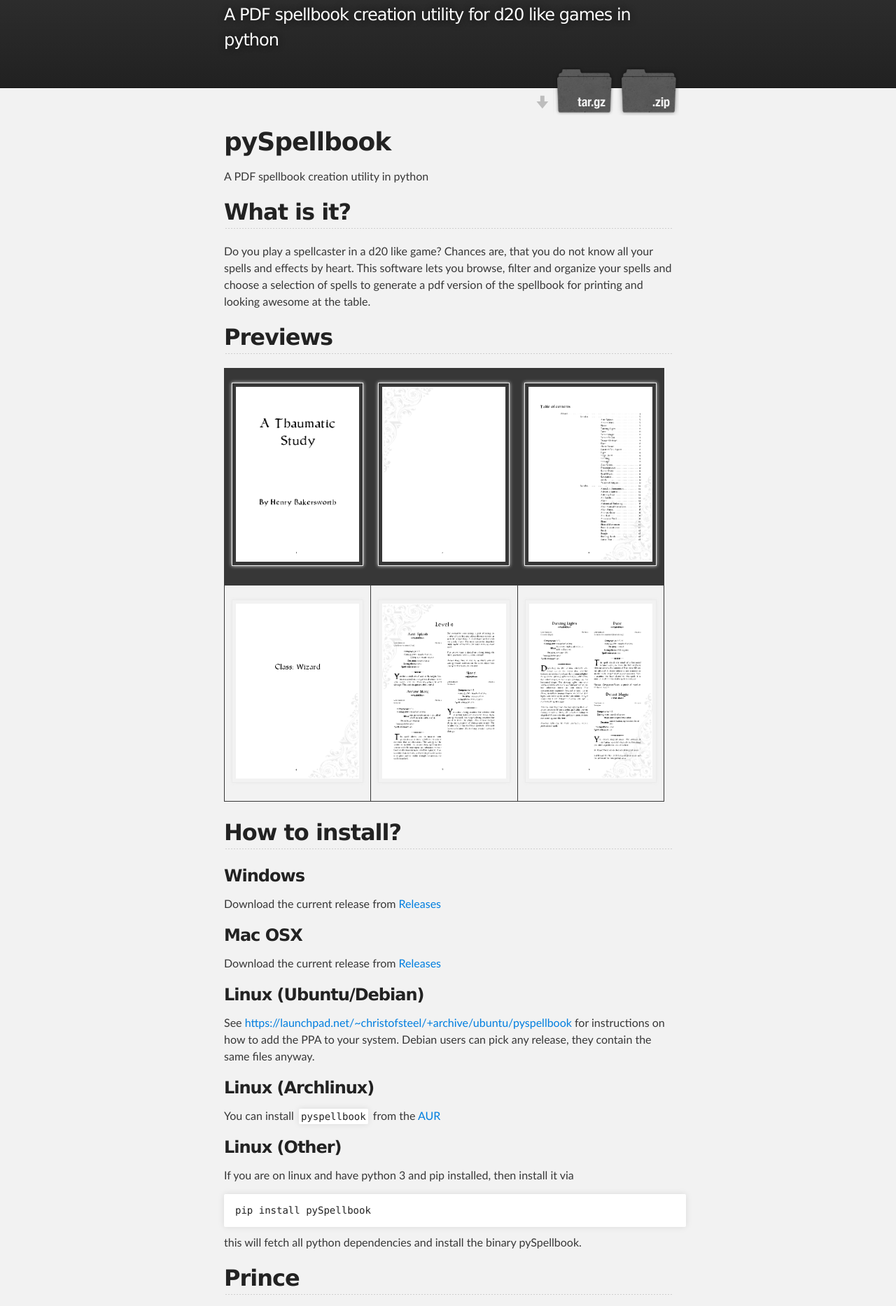
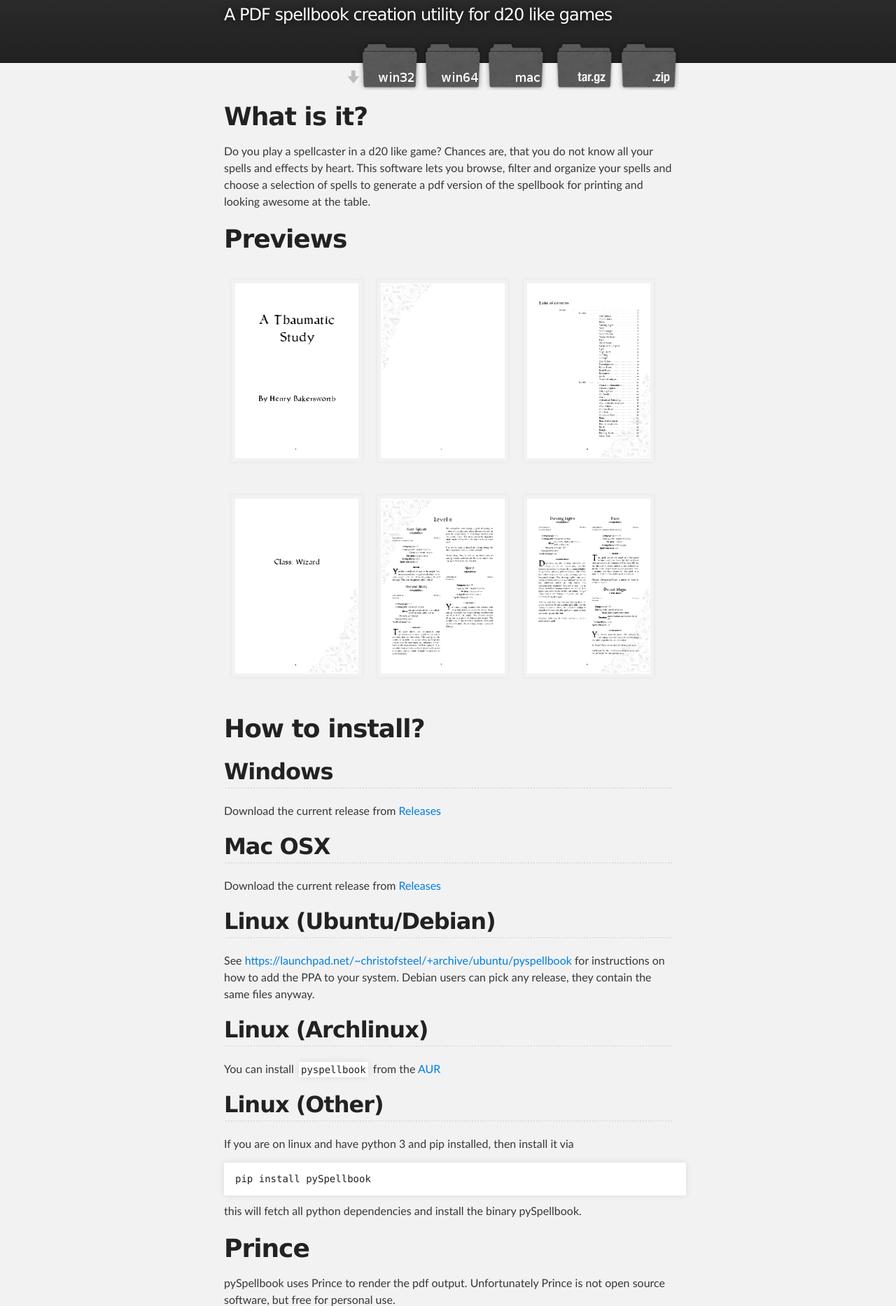
Before and after one commit to christofsteel/pySpellbook, a plain HTML site: page index.html in a window 1280 px wide. Shown: the part 120-1987 px from the top of the page at 70% size. Drawn offline with Linux system fonts and the light colour scheme.

Commit message:
Updated website

```diff
--- a/index.html
+++ b/index.html
@@ -19,11 +19,14 @@
           <a id="forkme_banner" href="https://github.com/christofsteel/pySpellbook">View on GitHub</a>
 
           <h1 id="project_title">Pyspellbook</h1>
-          <h2 id="project_tagline">A PDF spellbook creation utility for d20 like games in python</h2>
+          <h2 id="project_tagline">A PDF spellbook creation utility for d20 like games</h2>
 
             <section id="downloads">
               <a class="zip_download_link" href="https://github.com/christofsteel/pySpellbook/zipball/master">Download this project as a .zip file</a>
               <a class="tar_download_link" href="https://github.com/christofsteel/pySpellbook/tarball/master">Download this project as a tar.gz file</a>
+              <a class="mac_download_link" href="https://github.com/christofsteel/pySpellbook/releases/download/v0.9.0/pySpellbook-0.9.dmg">Download mac installer</a>
+              <a class="win64_download_link" href="https://github.com/christofsteel/pySpellbook/releases/download/v0.9.0/pySpellbook-0.9-amd64.msi">Download win64 installer</a>
+              <a class="win32_download_link" href="https://github.com/christofsteel/pySpellbook/releases/download/v0.9.0/pySpellbook-0.9-win32.msi">Download win32 installer</a>
             </section>
         </header>
     </div>
@@ -31,13 +34,8 @@
     <!-- MAIN CONTENT -->
     <div id="main_content_wrap" class="outer">
       <section id="main_content" class="inner">
-        <h1>
-<a id="pyspellbook" class="anchor" href="#pyspellbook" aria-hidden="true"><span class="octicon octicon-link"></span></a>pySpellbook</h1>
-
-<p>A PDF spellbook creation utility in python</p>
-
-<h2>
-<a id="what-is-it" class="anchor" href="#what-is-it" aria-hidden="true"><span class="octicon octicon-link"></span></a>What is it?</h2>
+<h1>
+<a id="what-is-it" class="anchor" href="#what-is-it" aria-hidden="true"><span class="octicon octicon-link"></span></a>What is it?</h1>
 
 <p>Do you play a spellcaster in a d20 like game? Chances are, that you do
 not know all your spells and effects by heart. This software lets you
@@ -45,18 +43,16 @@
 to generate a pdf version of the spellbook for printing and looking awesome
 at the table.</p>
 
-<h2>
-<a id="previews" class="anchor" href="#previews" aria-hidden="true"><span class="octicon octicon-link"></span></a>Previews</h2>
+<h1>
+<a id="previews" class="anchor" href="#previews" aria-hidden="true"><span class="octicon octicon-link"></span></a>Previews</h1>
 
 <table>
-<thead>
+<tbody>
 <tr>
-<th><img src="https://christofsteel.github.io/pySpellbook/images/all/allplay-0.png" height="250px/"></th>
-<th><img src="https://christofsteel.github.io/pySpellbook/images/all/allplay-1.png" height="250px/"></th>
-<th><img src="https://christofsteel.github.io/pySpellbook/images/all/allplay-2.png" height="250px/"></th>
+<td><img src="https://christofsteel.github.io/pySpellbook/images/all/allplay-0.png" height="250px/"></td>
+<td><img src="https://christofsteel.github.io/pySpellbook/images/all/allplay-1.png" height="250px/"></td>
+<td><img src="https://christofsteel.github.io/pySpellbook/images/all/allplay-2.png" height="250px/"></td>
 </tr>
-</thead>
-<tbody>
 <tr>
 <td><img src="https://christofsteel.github.io/pySpellbook/images/all/allplay-6.png" height="250px/"></td>
 <td><img src="https://christofsteel.github.io/pySpellbook/images/all/allplay-7.png" height="250px/"></td>
@@ -65,33 +61,33 @@
 </tbody>
 </table>
 
+<h1>
+<a id="how-to-install" class="anchor" href="#how-to-install" aria-hidden="true"><span class="octicon octicon-link"></span></a>How to install?</h1>
+
 <h2>
-<a id="how-to-install" class="anchor" href="#how-to-install" aria-hidden="true"><span class="octicon octicon-link"></span></a>How to install?</h2>
-
-<h3>
-<a id="windows" class="anchor" href="#windows" aria-hidden="true"><span class="octicon octicon-link"></span></a>Windows</h3>
+<a id="windows" class="anchor" href="#windows" aria-hidden="true"><span class="octicon octicon-link"></span></a>Windows</h2>
 
 <p>Download the current release from <a href="https://github.com/christofsteel/pySpellbook/releases">Releases</a></p>
 
-<h3>
-<a id="mac-osx" class="anchor" href="#mac-osx" aria-hidden="true"><span class="octicon octicon-link"></span></a>Mac OSX</h3>
+<h2>
+<a id="mac-osx" class="anchor" href="#mac-osx" aria-hidden="true"><span class="octicon octicon-link"></span></a>Mac OSX</h2>
 
 <p>Download the current release from <a href="https://github.com/christofsteel/pySpellbook/releases">Releases</a></p>
 
-<h3>
-<a id="linux-ubuntudebian" class="anchor" href="#linux-ubuntudebian" aria-hidden="true"><span class="octicon octicon-link"></span></a>Linux (Ubuntu/Debian)</h3>
+<h2>
+<a id="linux-ubuntudebian" class="anchor" href="#linux-ubuntudebian" aria-hidden="true"><span class="octicon octicon-link"></span></a>Linux (Ubuntu/Debian)</h2>
 
 <p>See <a href="https://launchpad.net/%7Echristofsteel/+archive/ubuntu/pyspellbook">https://launchpad.net/~christofsteel/+archive/ubuntu/pyspellbook</a> for instructions
 on how to add the PPA to your system. Debian users can pick any release, they contain
 the same files anyway.</p>
 
-<h3>
-<a id="linux-archlinux" class="anchor" href="#linux-archlinux" aria-hidden="true"><span class="octicon octicon-link"></span></a>Linux (Archlinux)</h3>
+<h2>
+<a id="linux-archlinux" class="anchor" href="#linux-archlinux" aria-hidden="true"><span class="octicon octicon-link"></span></a>Linux (Archlinux)</h2>
 
 <p>You can install <code>pyspellbook</code> from the <a href="http://aur.archlinux.org">AUR</a></p>
 
-<h3>
-<a id="linux-other" class="anchor" href="#linux-other" aria-hidden="true"><span class="octicon octicon-link"></span></a>Linux (Other)</h3>
+<h2>
+<a id="linux-other" class="anchor" href="#linux-other" aria-hidden="true"><span class="octicon octicon-link"></span></a>Linux (Other)</h2>
 
 <p>If you are on linux and have python 3 and pip installed, then install it
 via</p>
@@ -101,8 +97,8 @@
 
 <p>this will fetch all python dependencies and install the binary pySpellbook.</p>
 
-<h2>
-<a id="prince" class="anchor" href="#prince" aria-hidden="true"><span class="octicon octicon-link"></span></a>Prince</h2>
+<h1>
+<a id="prince" class="anchor" href="#prince" aria-hidden="true"><span class="octicon octicon-link"></span></a>Prince</h1>
 
 <p>pySpellbook uses Prince to render the pdf output. Unfortunately Prince  is
 not open source software, but free for personal use. </p>
@@ -114,8 +110,8 @@
 print the intermediate html with your favourite browser (Firefox recommended),
 but those have serious drawbacks in terms of support for printed media css.</p>
 
-<h2>
-<a id="how-to-add-spells" class="anchor" href="#how-to-add-spells" aria-hidden="true"><span class="octicon octicon-link"></span></a>How to add spells?</h2>
+<h1>
+<a id="how-to-add-spells" class="anchor" href="#how-to-add-spells" aria-hidden="true"><span class="octicon octicon-link"></span></a>How to add spells?</h1>
 
 <p>Either by <a href="https://github.com/christofsteel/pySpellbook/wiki/generateDatasets">hand</a>, or import a dataset through the wizard or download it here:</p>
 
@@ -128,8 +124,8 @@
 </li>
 </ul>
 
-<h2>
-<a id="licenses" class="anchor" href="#licenses" aria-hidden="true"><span class="octicon octicon-link"></span></a>Licenses</h2>
+<h1>
+<a id="licenses" class="anchor" href="#licenses" aria-hidden="true"><span class="octicon octicon-link"></span></a>Licenses</h1>
 
 <p>The text of every license can be found under LICENSES.</p>
 
@@ -140,9 +136,10 @@
 <li>Floral Decorations (<a href="http://www.freevector.com/floral-decoration-graphics/">http://www.freevector.com/floral-decoration-graphics/</a>) (c) artshare.ru licensed under <a href="https://christofsteel.github.io/pySpellbook/LICENSES/cc-by-3.0.txt">CC BY 3.0</a>.</li>
 <li>Free Vector Ornaments (c) <a href="http://www.vectorian.net">http://www.vectorian.net</a> with permission to use without limitations</li>
 <li>The "Pathfinder PRD" (c) 2002-2015 Paizo, Inc. is licensed under the <a href="https://christofsteel.github.io/pySpellbook/LICENSES/Open%20Game%20License%201.0a.txt">Open Game License 1.0a</a>.</li>
+<li>The SRD v3.5 (c) 1995-2008 Wizards of the Coast, Inc., a subsidiary of Hasbro, Inc. is licensed under the <a href="https://christofsteel.github.io/pySpellbook/LICENSES/Open%20Game%20License%201.0a.txt">Open Game License 1.0a</a>.</li>
 </ul>
 
-<p>Since the windows binary builds also include the libraries used:</p>
+<p>Since the binary builds also include these libraries:</p>
 
 <ul>
 <li>Python 3.4 (c) 2001-2015 Python Software Foundation is licensed under the <a href="https://christofsteel.github.io/pySpellbook/LICENSES/psf-license.txt">PSF License</a>.</li>
--- a/stylesheets/stylesheet.css
+++ b/stylesheets/stylesheet.css
@@ -234,7 +234,7 @@
 }
 
 table {
-  border: 1px solid #373737;
+  border: none;
   margin-bottom: 20px;
   text-align: left;
  }
@@ -248,7 +248,7 @@
 
 td {
   padding: 10px;
-  border: 1px solid #373737;
+  border: none;
  }
 
 form {
@@ -317,12 +317,61 @@
 
 #downloads {
   position: absolute;
-  width: 210px;
+  width: 480px;
   z-index: 10;
   bottom: -40px;
   right: 0;
   height: 70px;
   background: url('../images/icon_download.png') no-repeat 0% 90%;
+}
+
+.win64_download_link {
+  display: block;
+  float: right;
+  width: 90px;
+  height:70px;
+  text-indent: -5000px;
+  overflow: hidden;
+  background: url(../images/sprite_win64.png) no-repeat bottom left;
+}
+
+.mac_download_link {
+  display: block;
+  float: right;
+  width: 90px;
+  height:70px;
+  text-indent: -5000px;
+  overflow: hidden;
+  background: url(../images/sprite_mac.png) no-repeat bottom left;
+}
+
+.win32_download_link {
+  display: block;
+  float: right;
+  width: 90px;
+  height:70px;
+  text-indent: -5000px;
+  overflow: hidden;
+  background: url(../images/sprite_win32.png) no-repeat bottom left;
+}
+
+.zip_download_link {
+  display: block;
+  float: right;
+  width: 90px;
+  height:70px;
+  text-indent: -5000px;
+  overflow: hidden;
+  background: url(../images/sprite_download.png) no-repeat bottom left;
+}
+.zip_download_link {
+  display: block;
+  float: right;
+  width: 90px;
+  height:70px;
+  text-indent: -5000px;
+  overflow: hidden;
+  background: url(../images/sprite_download.png) no-repeat bottom left;
 }
 
 .zip_download_link {
@@ -344,6 +393,18 @@
   overflow: hidden;
   background: url(../images/sprite_download.png) no-repeat bottom right;
   margin-left: 10px;
+}
+
+.win64_download_link:hover {
+  background: url(../images/sprite_win64.png) no-repeat top left;
+}
+
+.mac_download_link:hover {
+  background: url(../images/sprite_mac.png) no-repeat top left;
+}
+
+.win32_download_link:hover {
+  background: url(../images/sprite_win32.png) no-repeat top left;
 }
 
 .zip_download_link:hover {
```
Also changed, not shown: images/sprite_mac.png (added), images/sprite_win32.png (added), images/sprite_win64.png (added).
